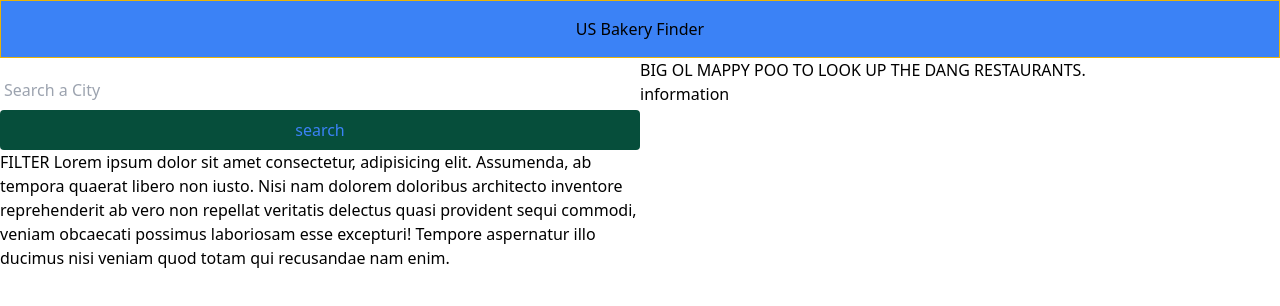
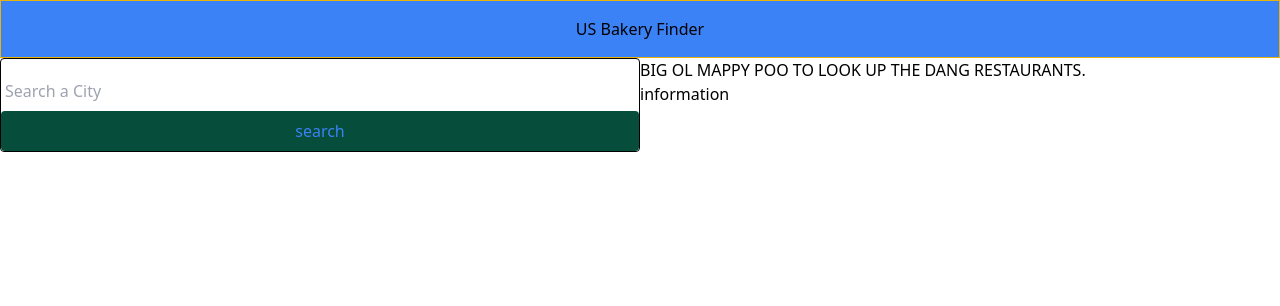
Before and after one commit to anomic84/US-Brewery-Finder, a plain HTML site: page index.html in a window 1280 px wide. Drawn offline with nearby package versions, Linux system fonts and the light colour scheme; files that its build step writes are made by us from their sources.

Commit message:
went back to search history and layed out plan for basic MVP

```diff
--- a/index.html
+++ b/index.html
@@ -20,21 +20,18 @@
         <!-- search column -->
         <div class="container ">
             <!-- search bar -->
-            <div class="container grid grid-row-2 rounded">
+            <div class="container grid grid-row-2 border border-black rounded">
                 <div>
                     <label for="city_search" class="text-gray-400 pl-1 ">Search a City</label>
                     <input type="text" name="" id="city_search" class="pt-5 pb-2">
                 </div>
                 <button class="bg-emerald-900 hover:bg-emerald-700 text-blue-500 px-4 py-2 rounded">search</button>
             </div>
-            <!-- Filter -->
+            <!-- search history -->
             <div class="container">
-                <p>FILTER Lorem ipsum dolor sit amet consectetur, adipisicing elit. Assumenda, ab tempora quaerat libero
-                    non iusto. Nisi nam dolorem doloribus architecto inventore reprehenderit ab vero non repellat
-                    veritatis delectus quasi provident sequi commodi, veniam obcaecati possimus laboriosam esse
-                    excepturi! Tempore aspernatur illo ducimus nisi veniam quod totam qui recusandae nam enim.
-                </p>
+
             </div>
+
 
         </div>
         <!-- information and map column -->
```
Also changed, not shown: dist/output.css.
